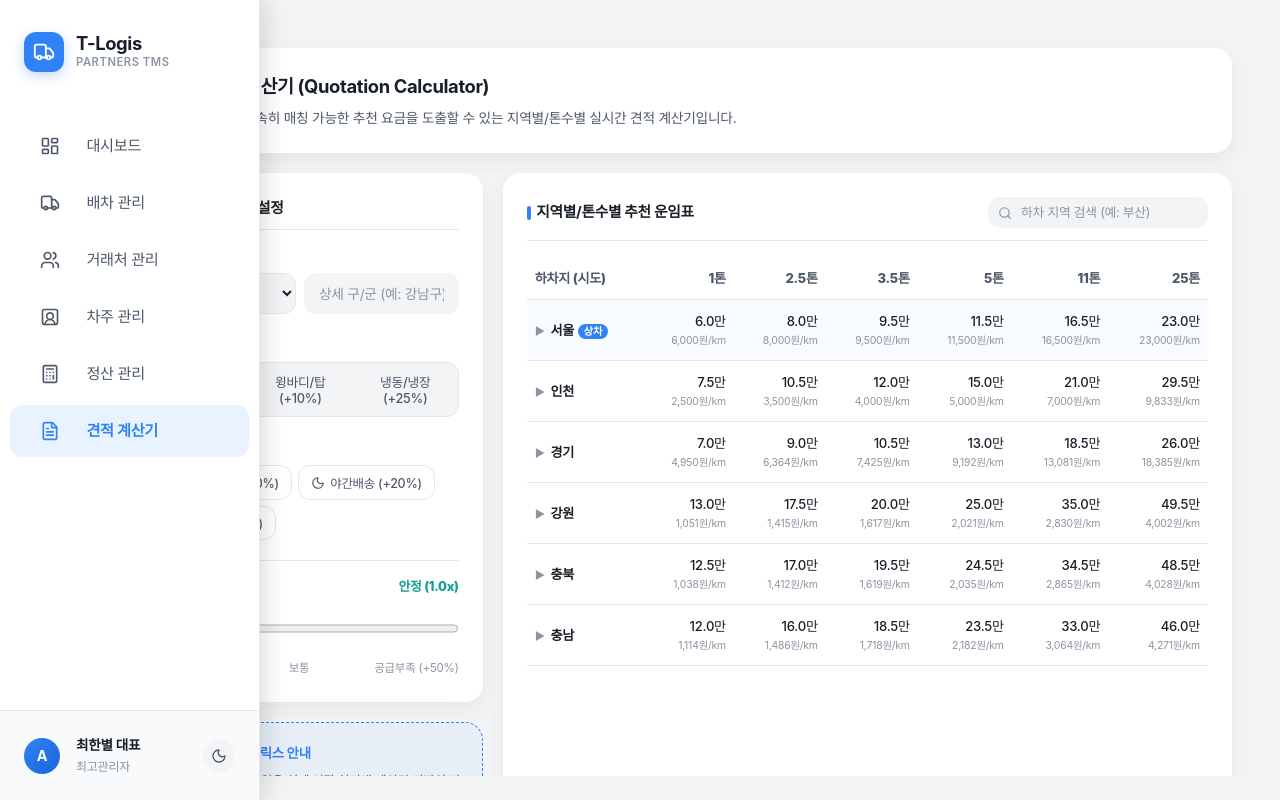
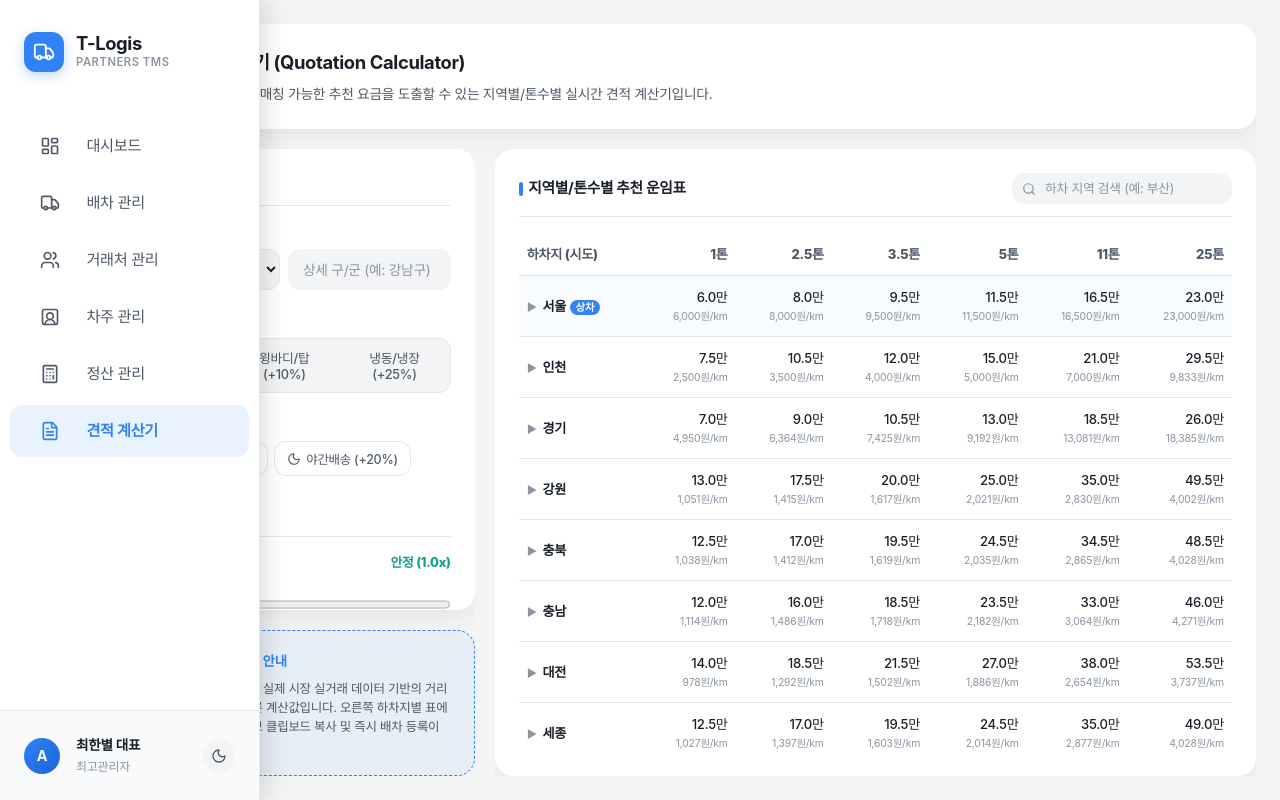
Before and after one commit to Limook/nb, a React (Vite) app: page /quotation in a window 1280 px wide. Built offline with nearby package versions, Linux system fonts and the light colour scheme; a web font is replaced by a local one.

Commit message:
feat: adjust Quotation page layout to fill viewport height with inner scrolling containers

```diff
--- a/src/pages/Quotation.tsx
+++ b/src/pages/Quotation.tsx
@@ -309,7 +309,7 @@ export default function Quotation() {
   }
 
   return (
-    <div style={{ padding: '1.5rem', display: 'flex', flexDirection: 'column', gap: '1.25rem', height: '100%', overflowY: 'auto' }}>
+    <div style={{ display: 'flex', flexDirection: 'column', gap: '1.25rem', height: '100%', overflow: 'hidden' }}>
 
       {/* Toast Notification Banner */}
       {notification && (
@@ -355,12 +355,12 @@ export default function Quotation() {
         </p>
       </Card>
 
-      <div style={{ display: 'grid', gridTemplateColumns: '1fr 2fr', gap: '1.25rem' }} className="responsive-layout-grid-quote">
+      <div style={{ display: 'grid', gridTemplateColumns: '1fr 2fr', gap: '1.25rem', flex: 1, overflow: 'hidden' }} className="responsive-layout-grid-quote">
 
         {/* Left Column: Config Panel */}
-        <div style={{ display: 'flex', flexDirection: 'column', gap: '1.25rem' }}>
+        <div style={{ display: 'flex', flexDirection: 'column', gap: '1.25rem', height: '100%', overflow: 'hidden' }}>
 
-          <Card style={{ padding: '1.5rem', display: 'flex', flexDirection: 'column', gap: '1.25rem', border: 'none' }}>
+          <Card style={{ padding: '1.5rem', display: 'flex', flexDirection: 'column', gap: '1.25rem', border: 'none', flex: 1, overflowY: 'auto' }} className="hide-scrollbar">
             <h4 style={{
               fontSize: '0.92rem',
               fontWeight: 700,
@@ -602,9 +602,9 @@ export default function Quotation() {
         </div>
 
         {/* Right Column: Grid Rate Table */}
-        <div style={{ display: 'flex', flexDirection: 'column', gap: '1.25rem' }}>
+        <div style={{ display: 'flex', flexDirection: 'column', gap: '1.25rem', height: '100%', overflow: 'hidden' }}>
 
-          <Card style={{ padding: '1.5rem', display: 'flex', flexDirection: 'column', gap: '1rem', border: 'none', height: '100%' }}>
+          <Card style={{ padding: '1.5rem', display: 'flex', flexDirection: 'column', gap: '1rem', border: 'none', height: '100%', flex: 1, overflow: 'hidden' }}>
 
             {/* Header: Title and Search Filter */}
             <div style={{ display: 'flex', justifyContent: 'space-between', alignItems: 'center', flexWrap: 'wrap', gap: '0.75rem', borderBottom: '1px solid var(--border-color)', paddingBottom: '0.75rem' }}>
@@ -624,7 +624,7 @@ export default function Quotation() {
             </div>
 
             {/* Rate Grid Matrix */}
-            <div className="responsive-table-wrapper hide-scrollbar" style={{ flex: 1, maxHeight: '420px', overflowY: 'auto' }}>
+            <div className="responsive-table-wrapper hide-scrollbar" style={{ flex: 1, overflowY: 'auto' }}>
               <table style={{ width: '100%', borderCollapse: 'collapse', fontSize: '0.82rem' }}>
                 <thead>
                   <tr style={{ borderBottom: '1.5px solid var(--border-color)', position: 'sticky', top: 0, backgroundColor: 'var(--bg-secondary)', zIndex: 10 }}>
```
